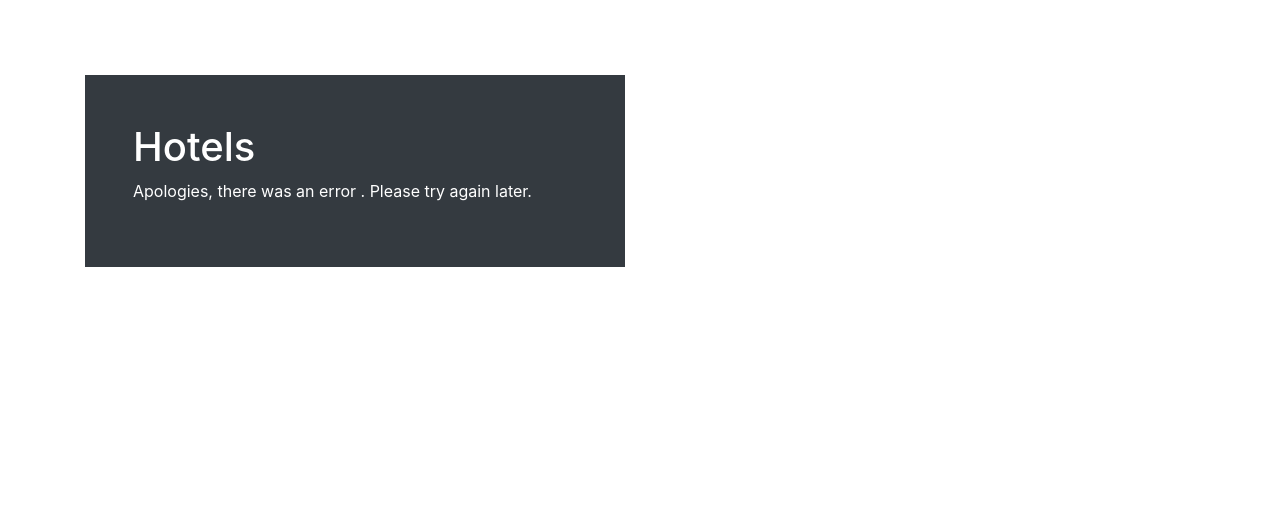
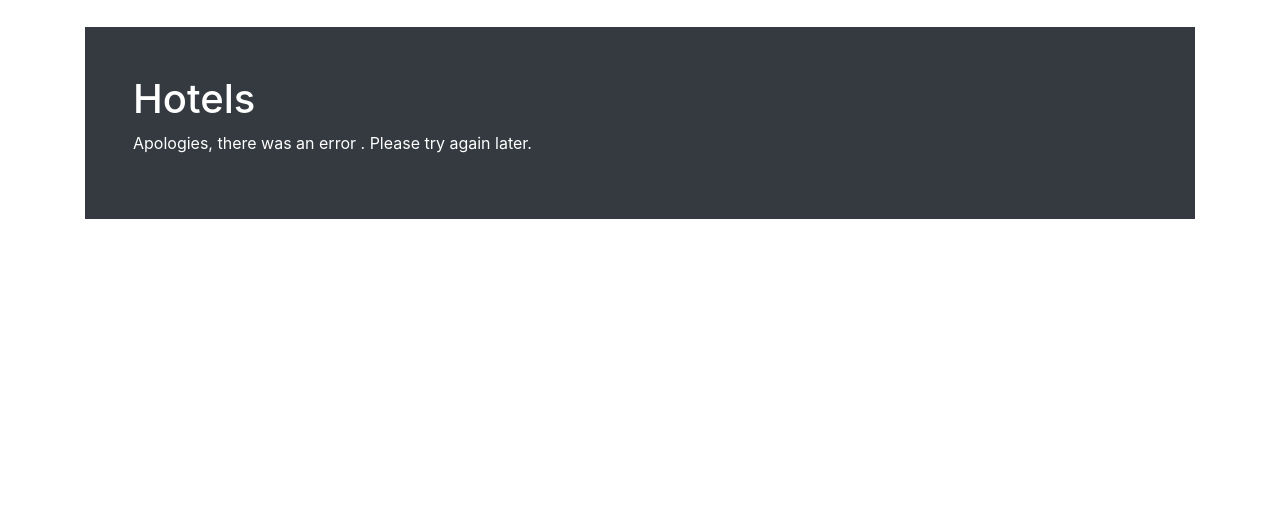
Before and after one commit to x21128332/ScalableCloudProgramming, a Django app: page /accommodation/ in a window 1280 px wide. Shown: the part 122-629 px from the top of the page. Run offline with Django 3.2, Linux system fonts and the light colour scheme; data that the repository does not hold is empty; some libraries are stand-ins or nearby versions.

Commit message:
fixing visual on accommodation

```diff
--- a/accommodation/templates/accommodation/allhotels.html
+++ b/accommodation/templates/accommodation/allhotels.html
@@ -4,8 +4,6 @@
 {% block content %}
 
     <div class="container py-4">
-        <div class="row align-items-md-stretch  mt-5">
-            <div class="col-md-6">
         <div class="h-100 p-5 text-white bg-dark rounded-3">
             <h1>Hotels</h1>
             {% if results %}
@@ -34,8 +32,6 @@
             {% endif %}
         </div>
     </div>
-        </div>
-    </div>
 
 
 {% endblock %}
```
Lines whose indentation alone changed are shown as unchanged.
